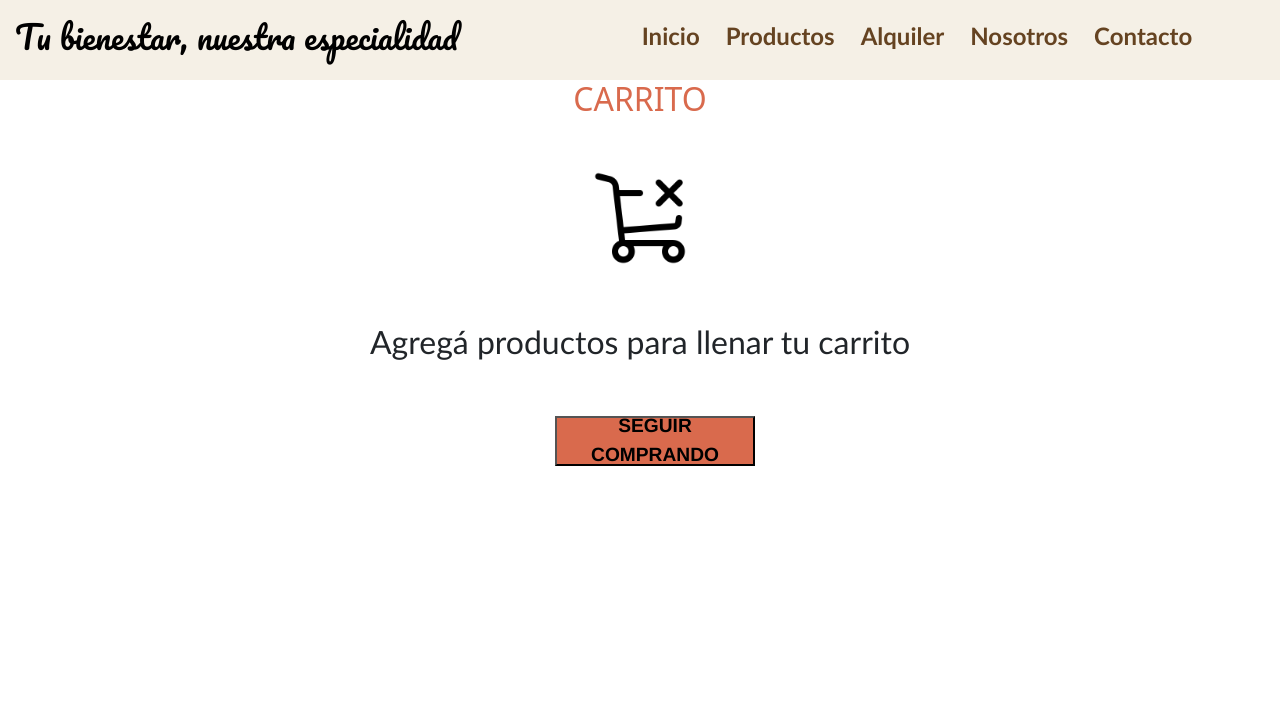
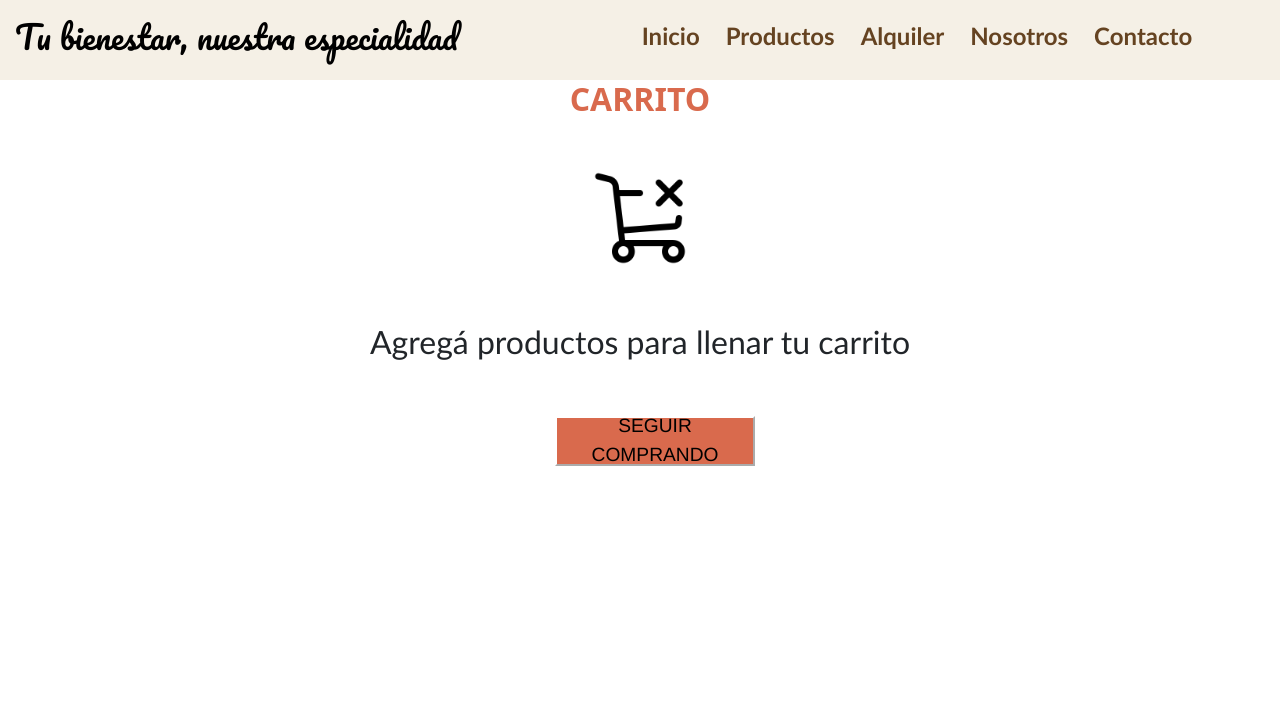
Before and after one commit to arnedorocio/OrtopediaAgu, a plain HTML site: page pages/carrito.html in a window 1280 px wide. Shown: the part 95-800 px from the top of the page. Drawn offline with nearby package versions, Linux system fonts and the light colour scheme.

Commit message:
detalles a boton comprar

```diff
--- a/css/style.css
+++ b/css/style.css
@@ -37,6 +37,7 @@ body {
     color: #d96a4d;
     text-decoration: none;
     text-align: center;
+    font-weight: bold;
     text-transform: uppercase;
     font-size: 2rem;
     margin-bottom: 15px;
@@ -215,8 +216,8 @@ li {
     text-decoration: none;
     font-size: 1.2rem;
     font-family:'Franklin Gothic Medium', 'Arial Narrow', Arial, sans-serif;
-    font-weight: bolder;
     background-color: #d96a4d;
+    border-color: white;
     display: flex;
     justify-content: center;
     align-items: center;
```
